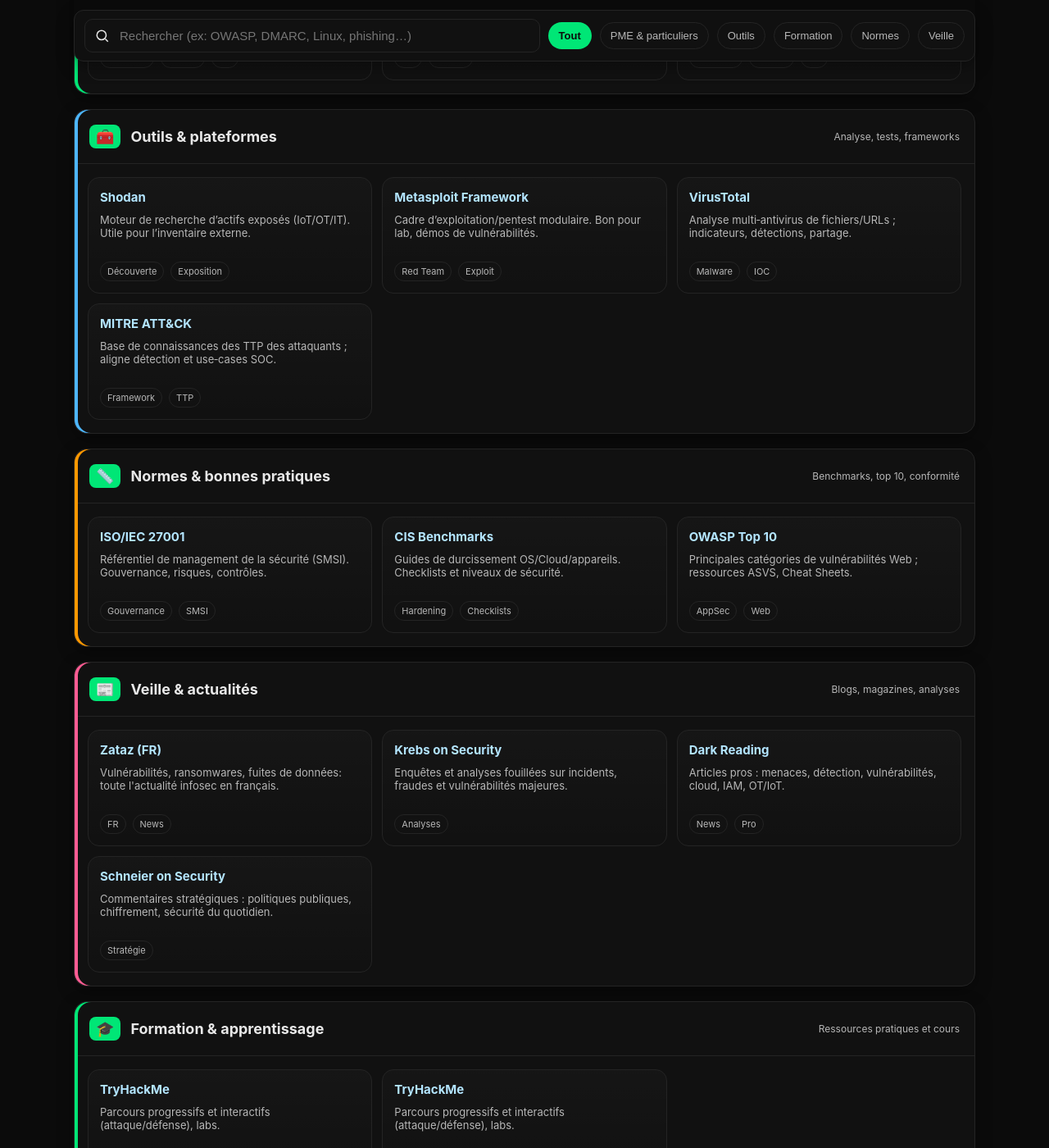
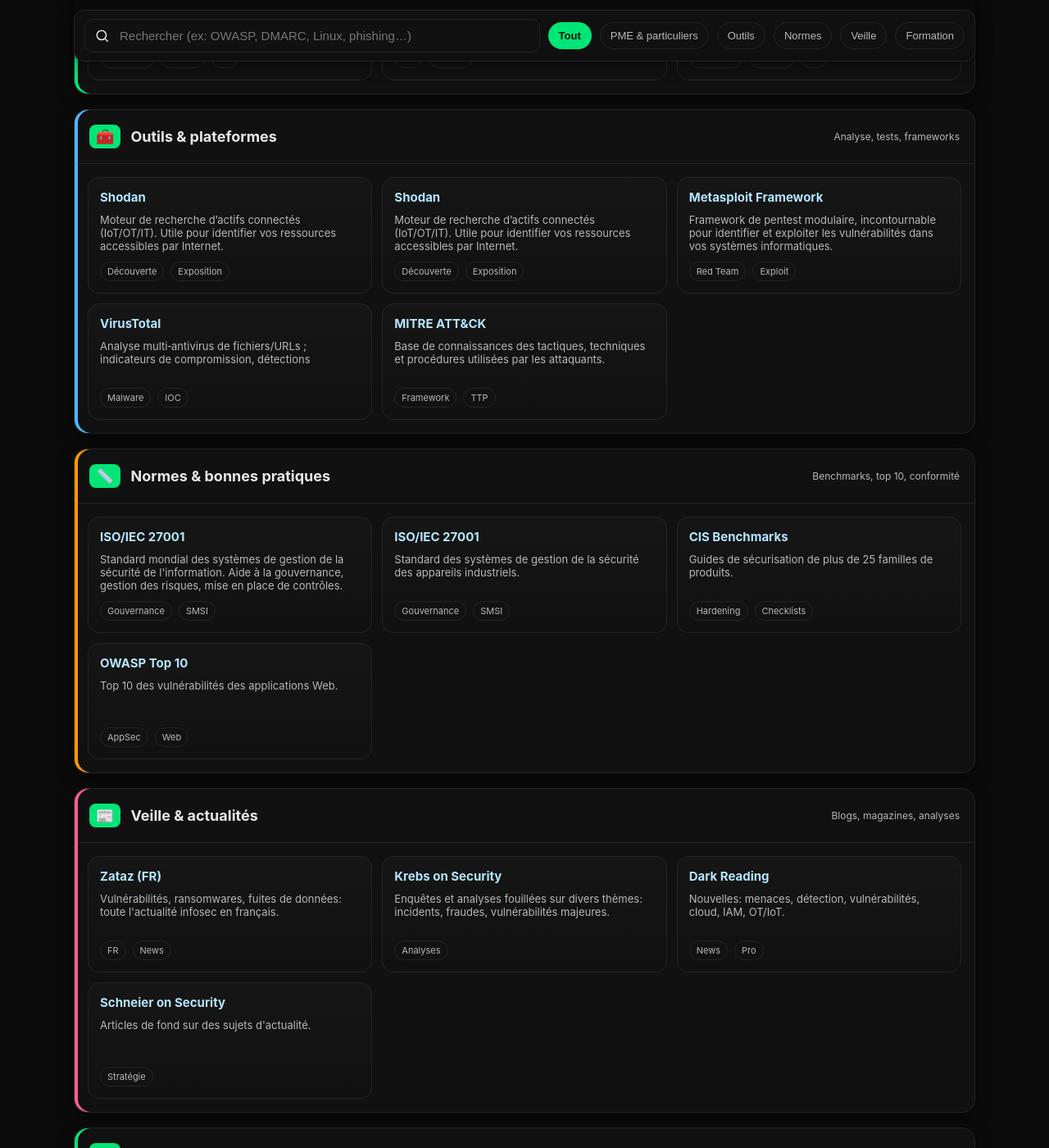
Before and after one commit to sqltemp/portfolio, a Jekyll site: the page projects/ressources/ressources.html, which Jekyll copies as it is, in a window 1280 px wide and 1400 px high, scrolled down 449 px. Shown: the whole window at 82% size. Built offline with Jekyll 4.4.1, drawn with Linux system fonts in a browser that asks for light colours; some of the changed text lies outside the part shown.

Commit message:
Update ressources.html

```diff
--- a/projects/ressources/ressources.html
+++ b/projects/ressources/ressources.html
@@ -91,7 +91,7 @@
   <div class="wrap">
     <header>
       <h1>📚 Bibliothèque de ressources</h1>
-      <p>Une sélection de liens utiles (guides, normes, outils, veille). Filtre par rubrique, ou cherche par mot-clé.</p>
+      <p>Sélection de liens utiles pour sécuriser vos environnements (guides, normes, outils, veille). Filtre par rubrique, ou recherche par mot-clé.</p>
        <p>
           <a class="return-link" href="/">
             ← Retour à l'accueil
@@ -107,11 +107,11 @@
           <input id="q" type="search" placeholder="Rechercher (ex: OWASP, DMARC, Linux, phishing…)" />
         </label>
         <button class="chip" data-chip data-target="all" data-active="true">Tout</button>
-        <button class="chip" data-chip data-target="formation">PME & particuliers</button>
+        <button class="chip" data-chip data-target="PME">PME & particuliers</button>
         <button class="chip" data-chip data-target="outils">Outils</button>
-        <button class="chip" data-chip data-target="formation">Formation</button>
         <button class="chip" data-chip data-target="normes">Normes</button>
         <button class="chip" data-chip data-target="veille">Veille</button>
+        <button class="chip" data-chip data-target="formation">Formation</button>
       </div>
     </div>
 
@@ -160,22 +160,27 @@
         <div class="links">
           <article class="linkcard" data-tags="shodan iot scan cartographie exposition">
             <h4><a href="https://www.shodan.io/" target="_blank" rel="noopener">Shodan</a></h4>
-            <p>Moteur de recherche d’actifs exposés (IoT/OT/IT). Utile pour l’inventaire externe.</p>
+            <p>Moteur de recherche d’actifs connectés (IoT/OT/IT). Utile pour identifier vos ressources accessibles par Internet.</p>
+            <div class="meta"><span class="tag">Découverte</span><span class="tag">Exposition</span></div>
+          </article>
+          <article class="linkcard" data-tags="censys iot scan cartographie exposition">
+            <h4><a href="https://censys.com/" target="_blank" rel="noopener">Shodan</a></h4>
+            <p>Moteur de recherche d’actifs connectés (IoT/OT/IT). Utile pour identifier vos ressources accessibles par Internet.</p>
             <div class="meta"><span class="tag">Découverte</span><span class="tag">Exposition</span></div>
           </article>
           <article class="linkcard" data-tags="metasploit pentest exploitation framework">
             <h4><a href="https://www.metasploit.com/" target="_blank" rel="noopener">Metasploit Framework</a></h4>
-            <p>Cadre d’exploitation/pentest modulaire. Bon pour lab, démos de vulnérabilités.</p>
+            <p>Framework de pentest modulaire, incontournable pour identifier et exploiter les vulnérabilités dans vos systèmes informatiques.</p>
             <div class="meta"><span class="tag">Red Team</span><span class="tag">Exploit</span></div>
           </article>
           <article class="linkcard" data-tags="virustotal malware url hash threat-intel">
             <h4><a href="https://www.virustotal.com/" target="_blank" rel="noopener">VirusTotal</a></h4>
-            <p>Analyse multi‑antivirus de fichiers/URLs ; indicateurs, détections, partage.</p>
+            <p>Analyse multi‑antivirus de fichiers/URLs ; indicateurs de compromission, détections</p>
             <div class="meta"><span class="tag">Malware</span><span class="tag">IOC</span></div>
           </article>
           <article class="linkcard" data-tags="mitre att&ck ttp matrice menaces">
             <h4><a href="https://attack.mitre.org/" target="_blank" rel="noopener">MITRE ATT&CK</a></h4>
-            <p>Base de connaissances des TTP des attaquants ; aligne détection et use‑cases SOC.</p>
+            <p>Base de connaissances des tactiques, techniques et procédures utilisées par les attaquants.</p>
             <div class="meta"><span class="tag">Framework</span><span class="tag">TTP</span></div>
           </article>
         </div>
@@ -190,17 +195,22 @@
         <div class="links">
           <article class="linkcard" data-tags="iso 27001 sms i sms risk">
             <h4><a href="https://www.iso.org/isoiec-27001-information-security.html" target="_blank" rel="noopener">ISO/IEC 27001</a></h4>
-            <p>Référentiel de management de la sécurité (SMSI). Gouvernance, risques, contrôles.</p>
+            <p>Standard mondial des systèmes de gestion de la sécurité de l'information. Aide à la gouvernance, gestion des risques, mise en place de contrôles.</p>
+            <div class="meta"><span class="tag">Gouvernance</span><span class="tag">SMSI</span></div>
+          </article>
+          <article class="linkcard" data-tags="isa iec 62443">
+            <h4><a href="https://www.isa.org/standards-and-publications/isa-standards/isa-iec-62443-series-of-standards" target="_blank" rel="noopener">ISO/IEC 27001</a></h4>
+            <p>Standard des systèmes de gestion de la sécurité des appareils industriels.</p>
             <div class="meta"><span class="tag">Gouvernance</span><span class="tag">SMSI</span></div>
           </article>
           <article class="linkcard" data-tags="cis benchmarks hardening linux windows cloud">
             <h4><a href="https://www.cisecurity.org/cis-benchmarks" target="_blank" rel="noopener">CIS Benchmarks</a></h4>
-            <p>Guides de durcissement OS/Cloud/appareils. Checklists et niveaux de sécurité.</p>
+            <p>Guides de sécurisation de plus de 25 familles de produits.</p>
             <div class="meta"><span class="tag">Hardening</span><span class="tag">Checklists</span></div>
           </article>
           <article class="linkcard" data-tags="owasp top 10 web api asvs cheatsheet">
             <h4><a href="https://owasp.org/www-project-top-ten/" target="_blank" rel="noopener">OWASP Top 10</a></h4>
-            <p>Principales catégories de vulnérabilités Web ; ressources ASVS, Cheat Sheets.</p>
+            <p>Top 10 des vulnérabilités des applications Web.</p>
             <div class="meta"><span class="tag">AppSec</span><span class="tag">Web</span></div>
           </article>
           </div>
@@ -220,17 +230,17 @@
           </article>
           <article class="linkcard" data-tags="krebsonsecurity enquete incident vulns">
             <h4><a href="https://krebsonsecurity.com/" target="_blank" rel="noopener">Krebs on Security</a></h4>
-            <p>Enquêtes et analyses fouillées sur incidents, fraudes et vulnérabilités majeures.</p>
+            <p>Enquêtes et analyses fouillées sur divers thèmes: incidents, fraudes, vulnérabilités majeures.</p>
             <div class="meta"><span class="tag">Analyses</span></div>
           </article>
           <article class="linkcard" data-tags="dark reading magazine news pro">
             <h4><a href="https://www.darkreading.com/" target="_blank" rel="noopener">Dark Reading</a></h4>
-            <p>Articles pros : menaces, détection, vulnérabilités, cloud, IAM, OT/IoT.</p>
+            <p>Nouvelles: menaces, détection, vulnérabilités, cloud, IAM, OT/IoT.</p>
             <div class="meta"><span class="tag">News</span><span class="tag">Pro</span></div>
           </article>
           <article class="linkcard" data-tags="schneier policy crypto privacy">
             <h4><a href="https://www.schneier.com/" target="_blank" rel="noopener">Schneier on Security</a></h4>
-            <p>Commentaires stratégiques : politiques publiques, chiffrement, sécurité du quotidien.</p>
+            <p>Articles de fond sur des sujets d'actualité.</p>
             <div class="meta"><span class="tag">Stratégie</span></div>
           </article>
 
@@ -251,7 +261,7 @@
           </article>
 
           <article class="linkcard" data-tags="tryhackme pratique lab blue-team red-team">
-            <h4><a href="https://www.hackthebox.com/" target="_blank" rel="noopener">TryHackMe</a></h4>
+            <h4><a href="https://www.hackthebox.com/" target="_blank" rel="noopener">Hack The Box</a></h4>
             <p>Parcours progressifs et interactifs (attaque/défense), labs.</p>
             <div class="meta"><span class="tag">Pratique</span><span class="tag">Lab</span></div>
           </article>
@@ -260,7 +270,7 @@
 
     </div>
 
-    <p class="footnote">Astuce : appuie sur <span class="kbd">/</span> pour placer le curseur dans la recherche.</p>
+    <p class="footnote">Astuce : appuyez sur <span class="kbd">/</span> pour placer le curseur dans la recherche.</p>
     <p style="text-align:center; line-height:1.6; font-size:1.1em;">
       <a href="#top" class="back-to-top">↑ Retour en haut</a>
     </p>
```
